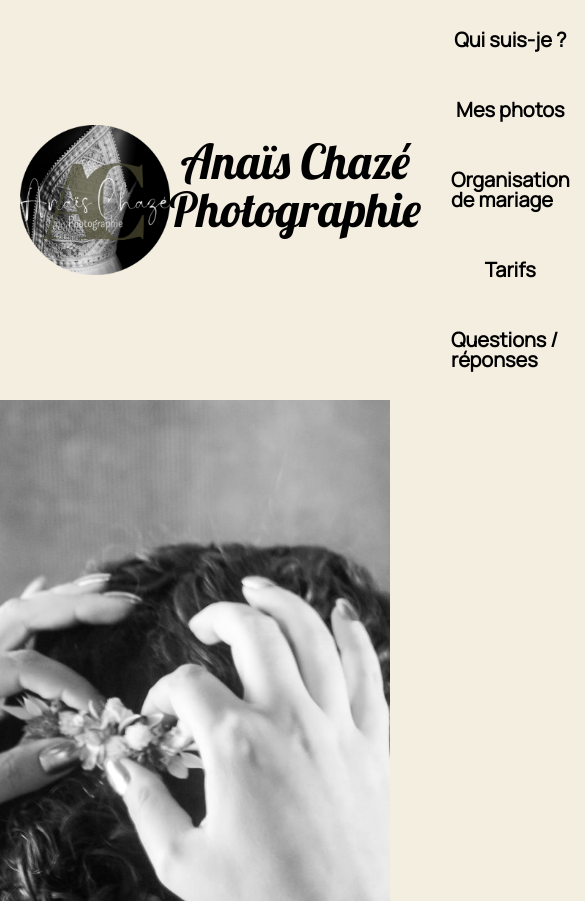
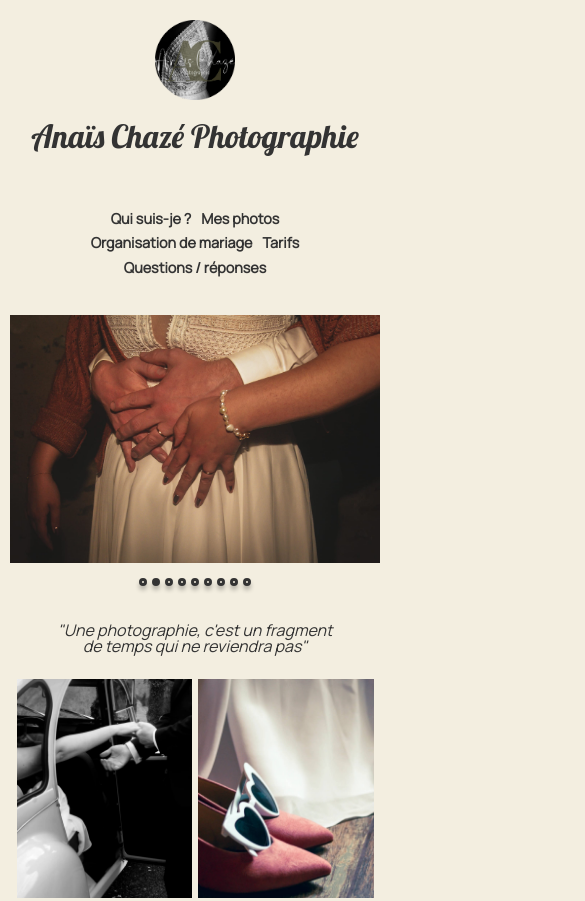
Before and after one commit to MarieC2023/anaisPhotographie, a plain HTML site: page index.html in a window 390 px wide. Shown: the top 901 px of the page, 585 px wide, since content can reach past the window. Drawn offline with nearby package versions, Linux system fonts and the light colour scheme.

Commit message:
Responsive Ok, fluidité carrousel

```diff
--- a/CSS/style.css
+++ b/CSS/style.css
@@ -48,13 +48,15 @@ table {
 }
 /** end reset css**/
 
-/* Variables declaration*/
+/* Déclaration des variables*/
 :root{
-    --primary-color: black;
+    --primary-color: #333;
     --secondary-color: #f3eee0;
     --font-family-1 : "Manrope", sans-serif;
     --font-family-2 : "Lobster", cursive;
 }
+
+/* Déclaration générales*/
 
 body, a, p{
     font-family: var(--font-family-1);
@@ -100,123 +102,108 @@ h3,h4{
     font-size: 2em;
 }
 
-
 /*Header*/
+header {
+	display: flex;
+	justify-content: space-between;
+	align-items: center;
+}
 
 .container {
 	max-width: 1440px;
 	margin-inline:auto;
 	padding-inline: 5%;
+    flex-direction: column;
 }
-header {
+
+.logo{
     display: flex;
-	justify-content: space-between;
-	align-items: center;
-}
-.logo{
-	width: 260px;
+    width: 150px;
+    height: 150px;
     margin-block: 10px;
 }
 
-
-#banner {
+.titre{
     display: flex;
-	flex-direction: column;
+    flex-direction: row;
     align-items: center;
+    width: 100%;
     justify-content: center;
-	width: 100%;
-	min-height: 850px;
-	position: relative;
-}
-.banner-img {
-	position: absolute;
-	width: 100%;
-	height: 100%;
-	z-index: -1;
-	object-fit: cover;
-	object-position: center;
+    gap: 50px;
 }
 
-/* Gestion des points du carrousel */
-
-.dots {
-	position: absolute;
-	bottom: 40px;
+.menu {
     display: flex;
 }
-.dot {
-	margin-inline: 5px;
-	width: 13px;
-	height: 13px;
-	background-color: #ffffff00;
-	border: 3px solid #fff;
-	border-radius: 100%;
-	box-shadow: 0 4px 4px rgba(0, 0, 0, 0.25);;
-}
-.dot_selected {
-	background-color: #fff;
-}
-/* Fin du code CSS pour le carousel */
-#banner p {
-	font-family: var(--font-family-1);
-	font-weight: 900;
-	font-size: 50px;
-	line-height: 66px;
-	color: white;
-	text-shadow: 0 4px 4px rgba(0, 0, 0, 0.25);
-	text-align: center;
-}
-#banner span {
-	display: block;
-	font-weight: 400;
-	font-size: 30px;
-}
 
-
-
-
-
-
-
-.banniere{
-    display: flex;
-    flex-direction: column;
-    padding: 30px;
-    background-image: url("fleurs-arbre.jpg");
-    background-size: cover;
-    background-position: center;
-    opacity: 0.8;
-    margin: auto;
-    height: 1024px;
-    color: var(--primary-color);
-
-}
-
-.nav, .footer-nav{
+.nav{
     display: flex;
     justify-content: center;
     gap: 50px;
     margin: 30px;
     font-weight: bold;
 }
+
 .nav{
     flex-direction: row;
     font-size: 1.25em;
 }
 
-.banniere p{
+/* Conteneur principal */
+#banner {
+    position: relative;
+    overflow: hidden;
+    width: 100%;
+    max-width: 800px;
+    margin: auto;
+}
+
+/* Image du carrousel */
+.banner-img {
+    width: 100%;
+    display: block;
+    transition: opacity 1s ease-in-out, transform 1s ease-in-out; /* Effet de transition */
+    opacity: 1;
+    transform: scale(1);
+}
+
+.banner-img.fade-out {
+    opacity: 0; /* Disparition progressive */
+    transform: scale(0.98); /* L'image se réduit légèrement */
+}
+
+/* Dots */
+.dots {
     display: flex;
     justify-content: center;
-    min-height: 43.25rem;
-    align-items: center;
+    gap: 8px;
+    margin: 15px;
 }
 
-/*Main*/
-.block-spacer{
-    height: 40px;
+.dot {
+    width: 13px;
+    height: 13px;
     background-color: var(--secondary-color);
+    border-radius: 50%;
+    cursor: pointer;
+    border: 3px solid #333;
+	border-radius: 100%;
+	box-shadow: 0 4px 4px rgba(0, 0, 0, 0.25);
+    transition: background-color 0.3s;
 }
 
+.dot_selected {
+    background-color: #333; /* Couleur active */
+}
+
+/* main - section block-spacer*/
+.block-spacer{
+    height: 150px;
+    background-color: var(--secondary-color);
+    display: flex;
+}
+
+/* main - section bandeau d'image*/
 .bandeau-img{
     display: flex;
     flex-direction: row;
@@ -241,95 +228,184 @@ section img{
 }
 
 .footer-nav{
-    flex-direction: column;
+    display: flex;
+    justify-content: center;
+    align-items: center;
+    gap: 50px;
+    margin: 30px;
+    font-weight: bold;
     width: 100%;
-    max-width: 450px;
 }
 
-.logo{
-    width: 150px;
-    height: 150px;
+
+
+/****** Media queries ***********/
+
+/* Medium devices (tablets, max-width: 1024px) */
+@media (max-width: 1024px) {
+    /****** General ***********/
+    h1 {
+        font-size: 2.5em;
     }
 
-/* header nav ul {
-    list-style: none;
-    margin: 0;
-    padding: 0;
+    h2 {
+        font-size: 2em;
     }
 
-header nav ul li{
-    margin: 0;
-    padding: 0;
-    float: left;
-    width: 200px;
-    height: 40px;
-    background-color: rgba(0, 0, 0, 0.8);
-    line-height: 40px;
-    text-align: center;
-}
-header nav ul li a{
-    display: block;
-}
-header nav ul li a:hover{
-    background-color: grey;
-    opacity: 0.5;
+    h3, h4, p {
+        font-size: 1.25em;
     }
 
-header nav ul li ul li{
-    display: none;
+    /****** Header ***********/
+    header {
+        flex-direction: column;
+        align-items: center;
     }
 
-header nav ul li:hover ul li{
-    display:block;
-} */
-
-/*a {
-    color: black;
-    text-decoration: none;
-    font-family: 'Montserrat', sans-serif;
-    font-weight : 700;
-  }
-
-  .logo{
-    border-radius: 10px;
-    width: auto;
-    height: 40px;
-  }
-
-  .logoX{
-    display: flex;
-    width: auto;
-    height: 35px;
-
-  }
- header,
- footer{
-  padding: 20px 50px 20px 50px;
- }
-
- section{
-  padding: 30px;
- }
-
- .conteneur{
-  display: flex;
-  flex-direction: row;
-  justify-content: space-around;
-  flex-wrap: wrap;
+    .titre {
+        flex-direction: column;
         gap: 20px;
     }
 
- fieldset {
-  border: none;
-  background-color: #C2B0F9;
-  border: 2px solid black;
-  border-radius: 6px;
-  margin-bottom: 20px;
+    .nav {
+        gap: 20px;
+        font-size: 1em;
+        flex-wrap: wrap;
     }
 
-legend {
-  background-color: white;
-  border: 2px solid black;
-  border-radius: 6px;
-  padding: 4px;
+    .logo {
+        width: 100px;
+        height: 100px;
     }
+
+    /****** Section Banner ***********/
+    #banner {
+        max-width: 100%;
+        margin: auto;
+    }
+
+    .dots {
+        gap: 5px;
+    }
+
+    .dot {
+        width: 10px;
+        height: 10px;
+    }
+
+    /****** Section Block Spacer ***********/
+    .block-spacer {
+        height: 100px;
+    }
+
+    /****** Section Bandeau img ***********/
+    .bandeau-img {
+        flex-wrap: wrap;
+        justify-content: center;
+    }
+
+    .bandeau-img img {
+        width: 30%;
+        margin: 5px;
+    }
+
+    /****** Footer ***********/
+    .footer {
+        flex-wrap: wrap;
+    }
+
+    .footer-nav {
+        flex-direction: row;
+        flex-wrap: wrap;
+        max-width: 100%;
+        text-align: center;
+        gap: 20px;
+    }
+
+    .footer img.logo {
+        width: 100px;
+        height: 100px;
+    }
+}
+
+/* Small devices (phones, max-width: 768px) */
+@media (max-width: 768px) {
+    /****** General ***********/
+    h1 {
+        font-size: 2em;
+    }
+
+    h2 {
+        font-size: 1.5em;
+    }
+
+    h3, h4, p {
+        font-size: 1em;
+    }
+
+    /****** Header ***********/
+    header {
+        padding: 10px;
+    }
+
+    .titre {
+        gap: 10px;
+    }
+
+    .nav {
+        gap: 10px;
+        font-size: 0.9em;
+    }
+
+    .logo {
+        width: 80px;
+        height: 80px;
+    }
+
+    /****** Section Banner ***********/
+    #banner {
+        max-width: 100%;
+        padding: 0 10px;
+    }
+
+    .dots {
+        gap: 5px;
+    }
+
+    .dot {
+        width: 8px;
+        height: 8px;
+    }
+
+    /****** Section Block Spacer ***********/
+    .block-spacer {
+        height: 75px;
+    }
+
+    /****** Section Bandeau img ***********/
+    .bandeau-img {
+        flex-wrap: wrap;
+        justify-content: center;
+    }
+
+    .bandeau-img img {
+        width: 45%;
+        margin: 3px;
+    }
+
+    /****** Footer ***********/
+    .footer {
+        padding: 15px;
+        gap: 15px;
+    }
+
+    .footer img.logo {
+        width: 80px;
+        height: 80px;
+    }
+
+    .footer-nav {
+        font-size: 0.9em;
+        flex-direction: column;
+    }
+}
--- a/JS/script.js
+++ b/JS/script.js
@@ -1,76 +1,77 @@
 // Images du carrousel
 const slides = [
-	{
-		"image":"slide1.jpg",
-	},
-	{
-		"image":"slide2.jpg",
-	},
-	{
-		"image":"slide3.jpg",
-	},
-	{
-		"image":"slide4.jpg",
-	},
-    {
-		"image":"slide5.jpg",
-	},
-    {
-		"image":"slide6.jpg",
-	},
-    {
-		"image":"slide7.jpg",
-	},
-    {
-		"image":"slide8.jpg",
-	},
-    {
-		"image":"slide9.jpg",
-	}
-]
-
+    { "image": "slide1.jpg" },
+    { "image": "slide2.jpg" },
+    { "image": "slide3.jpg" },
+    { "image": "slide4.jpg" },
+    { "image": "slide5.jpg" },
+    { "image": "slide6.jpg" },
+    { "image": "slide7.jpg" },
+    { "image": "slide8.jpg" },
+    { "image": "slide9.jpg" }
+];
 
 // Variables pour l'état actuel
-let index = 0 // Index de l'image actuelle
-const bannerImage = document.querySelector(".banner-img") // Sélection de l'image du carrousel
-
+let index = 0; // Index de l'image actuelle
+const bannerImage = document.querySelector(".banner-img"); // Sélection de l'image du carrousel
+const dotsContainer = document.querySelector(".dots"); // Conteneur des dots
 
 // Création des dots
-const dotsContainer = document.querySelector(".dots")
-
-function switch_dot(){
-	dotsContainer.innerHTML = "" //Réinitialisation des dots
-	for (let image_slide = 0; image_slide < slides.length; image_slide++){
-		const dot = document.createElement("div")
-		dot.classList.add("dot")
-		dotsContainer.appendChild(dot)
-		if (image_slide === index){
-			dot.classList.add("dot_selected")
+function switch_dot() {
+    dotsContainer.innerHTML = ""; // Réinitialisation des dots
+    for (let image_slide = 0; image_slide < slides.length; image_slide++) {
+        const dot = document.createElement("div");
+        dot.classList.add("dot");
+        dotsContainer.appendChild(dot);
+        if (image_slide === index) {
+            dot.classList.add("dot_selected");
         }
         // Événement de clic sur le dot
-		dot.addEventListener('click', () => {
+        dot.addEventListener("click", () => {
             index = image_slide; // Met à jour l'index sur clic
             updateBanner(); // Met à jour la bannière
+            resetAutoScroll(); // Réinitialise le défilement automatique après un clic
         });
     }
 }
-switch_dot()
-
+switch_dot();
 
 // Fonction pour mettre à jour l'image et le texte de la bannière
 function updateBanner() {
-	bannerImage.src = `./images/slides/${slides[index].image}` // Met à jour l'image
+    // Applique une classe "fade-out" pour démarrer la transition
+    bannerImage.classList.add("fade-out");
+
+    // Attends la fin de l'animation avant de changer l'image
+    setTimeout(() => {
+        bannerImage.src = `./images/slides/${slides[index].image}`; // Met à jour l'image
+        bannerImage.classList.remove("fade-out"); // Réapplique l'opacité après le changement
 
         // Met à jour les dots
-	const dots = document.querySelectorAll('.dot')
-	dots.forEach(dot => dot.classList.remove('dot_selected')) // Réinitialise les classes
-	dots[index].classList.add('dot_selected') // Ajoute la classe active au dot courant
+        const dots = document.querySelectorAll(".dot");
+        dots.forEach(dot => dot.classList.remove("dot_selected")); // Réinitialise les classes
+        dots[index].classList.add("dot_selected"); // Ajoute la classe active au dot courant
 
-	// Vérifie l'image et le texte
-	console.log(`Image source: ${bannerImage.src}`)
+        console.log(`Image source: ${bannerImage.src}`);
+    }, 500); // Correspond à la durée de la transition CSS
+}
+
+
+// Fonction pour passer à l'image suivante
+function nextSlide() {
+    index = (index + 1) % slides.length; // Passe à l'image suivante (boucle infinie)
+    updateBanner();
 }
 
 // Initialisation du carrousel
 switch_dot(); // Appel initial pour créer les dots
 updateBanner(); // Appel initial pour mettre à jour la bannière avec la première image
-console.log("Initialisation du carrousel")
+console.log("Initialisation du carrousel");
+
+// Défilement automatique
+let autoScroll = setInterval(nextSlide, 3000); // Change toutes les 3 secondes
+
+// Réinitialise le défilement automatique lorsqu'un événement utilisateur est détecté
+function resetAutoScroll() {
+    clearInterval(autoScroll); // Arrête le défilement actuel
+    autoScroll = setInterval(nextSlide, 3000); // Relance le défilement automatique
+}
--- a/index.html
+++ b/index.html
@@ -14,9 +14,11 @@
 </head>
 <body>
     <header class="container">
-        <img class="logo" src="images/logoAnais.png" alt="Logo Anaïs Chazé Photographie">
-        <h1>Anaïs Chazé Photographie</h1>
-        <nav>
+        <div class="titre">
+            <img class="logo" src="images/logoAnais.png" alt="Logo Anaïs Chazé Photographie">
+            <h1>Anaïs Chazé Photographie</h1>
+        </div>
+        <nav id="menu">
             <ul class="nav">
                 <li>
                     <a>Qui suis-je ?</a>
@@ -37,43 +39,14 @@
         </nav>
     </header>
     <main>
-        <div id="banner">
-            <img class="banner-img" src="./images/slides/slide1.jpg" alt="Banner Print-it">
+        <section id="banner">
+            <img class="banner-img" src="./images/slides/slide1.jpg" alt="Instant coiffure">
             <div class="dots">
             </div>
-        </div>
-
-
-
-
-    <!-- <header class="banniere">
-        <h1>Anaïs Chazé Photographie</h1>
-        <nav>
-            <ul class="nav">
-                <li>
-                    <a>Qui suis-je ?</a>
-                </li>
-                <li>
-                    <a>Mes photos</a>
-                </li>
-                <li>
-                    <a>Organisation de mariage</a>
-                </li>
-                <li>
-                    <a>Tarifs</a>
-                </li>
-                <li>
-                    <a>Questions / réponses</a>
-                </li>
-            </ul>
-        </nav>
-        <div>
-            <h2>Anaïs Chazé</h2>
+        </section>
+        <section class="block-spacer">
             <p>"Une photographie, c'est un fragment de temps qui ne reviendra pas"</p>
-        </div>
-    </header> -->
-    <main>
-        <section class="block-spacer"></section>
+        </section>
         <section class="bandeau-img">
             <img src="images/descente-voiture.jpg">
             <img src="images/chaussures-lunettes.jpg">
@@ -81,8 +54,8 @@
             <img src="images/fleurs.jpg">
             <img src="images/robe.jpg">
             <img src="images/plan-table.jpg">
-            <img src="images/chaussures2.jpg">
-            <img src="images/fleurs2.jpg">
+            <!-- <img src="images/chaussures2.jpg">
+            <img src="images/fleurs2.jpg"> -->
         </section>
     </main>
     <footer class="footer">
@@ -90,12 +63,8 @@
         <ul class="footer-nav">
             <li><a>Qui suis-je ?</a></li>
             <li><a>Mes photos</a></li>
-        </ul>
-        <ul class="footer-nav">
             <li><a>Organisation de mariage</a></li>
             <li><a>Tarifs</a></li>
-        </ul>
-        <ul class="footer-nav">
             <li><a>Questions / réponses</a></li>
             <li>
             <a target="_blank" href="https://www.instagram.com/anais.chaze">
@@ -116,11 +85,10 @@
     </footer>
 
 
-
+</body>
+</html>
 
 
 <!-- Bootstrap JS bundle →
 
 <script src="https://cdn.jsdelivr.net/npm/bootstrap@5.0.2/dist/js/bootstrap.bundle.min.js" integrity="sha384-MrcW6ZMFYlzcLA8Nl+NtUVF0sA7MsXsP1UyJoMp4YLEuNSfAP+JcXn/tWtIaxVXM" crossorigin="anonymous"></script>
-</body>
-</html>
```
Lines whose indentation alone changed are shown as unchanged.
